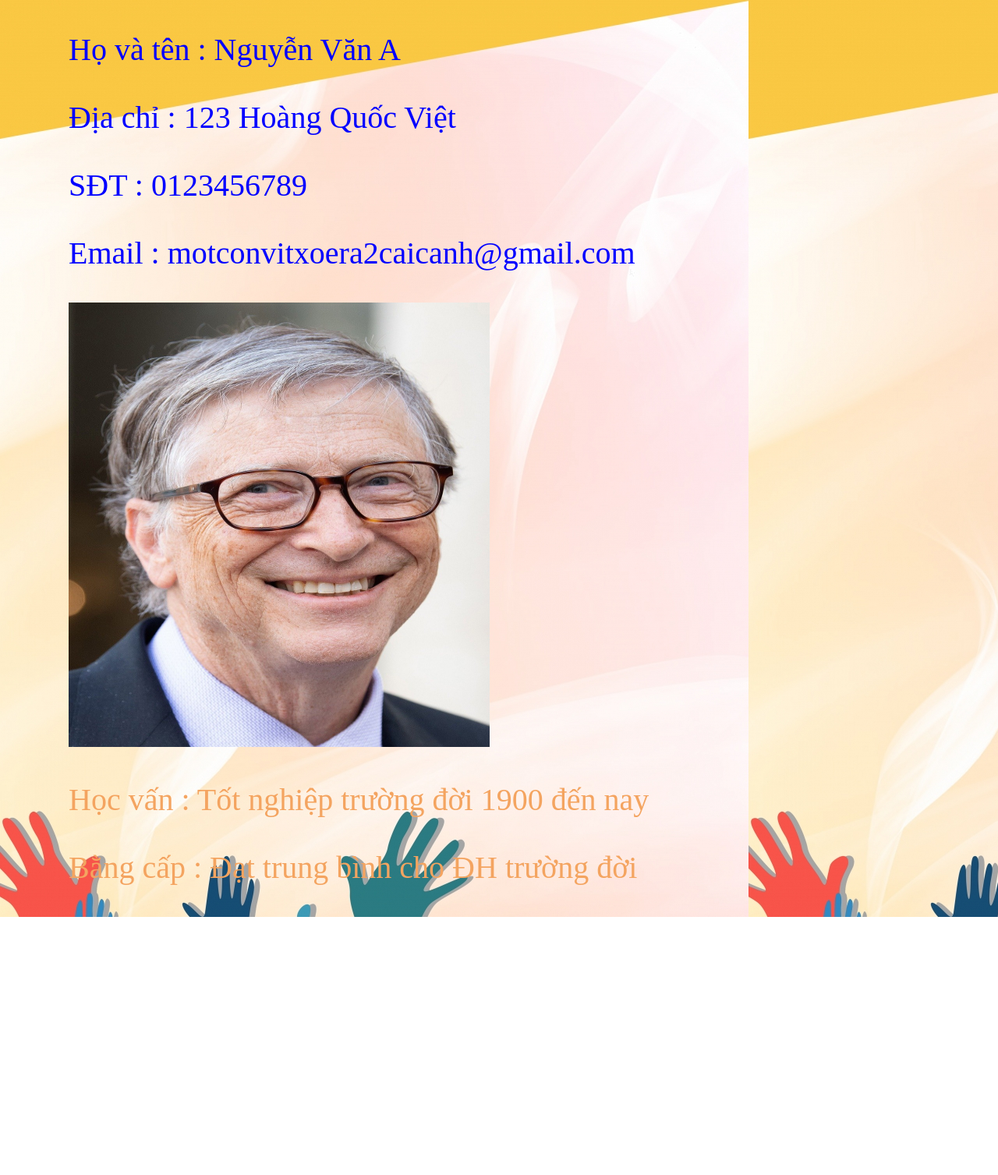
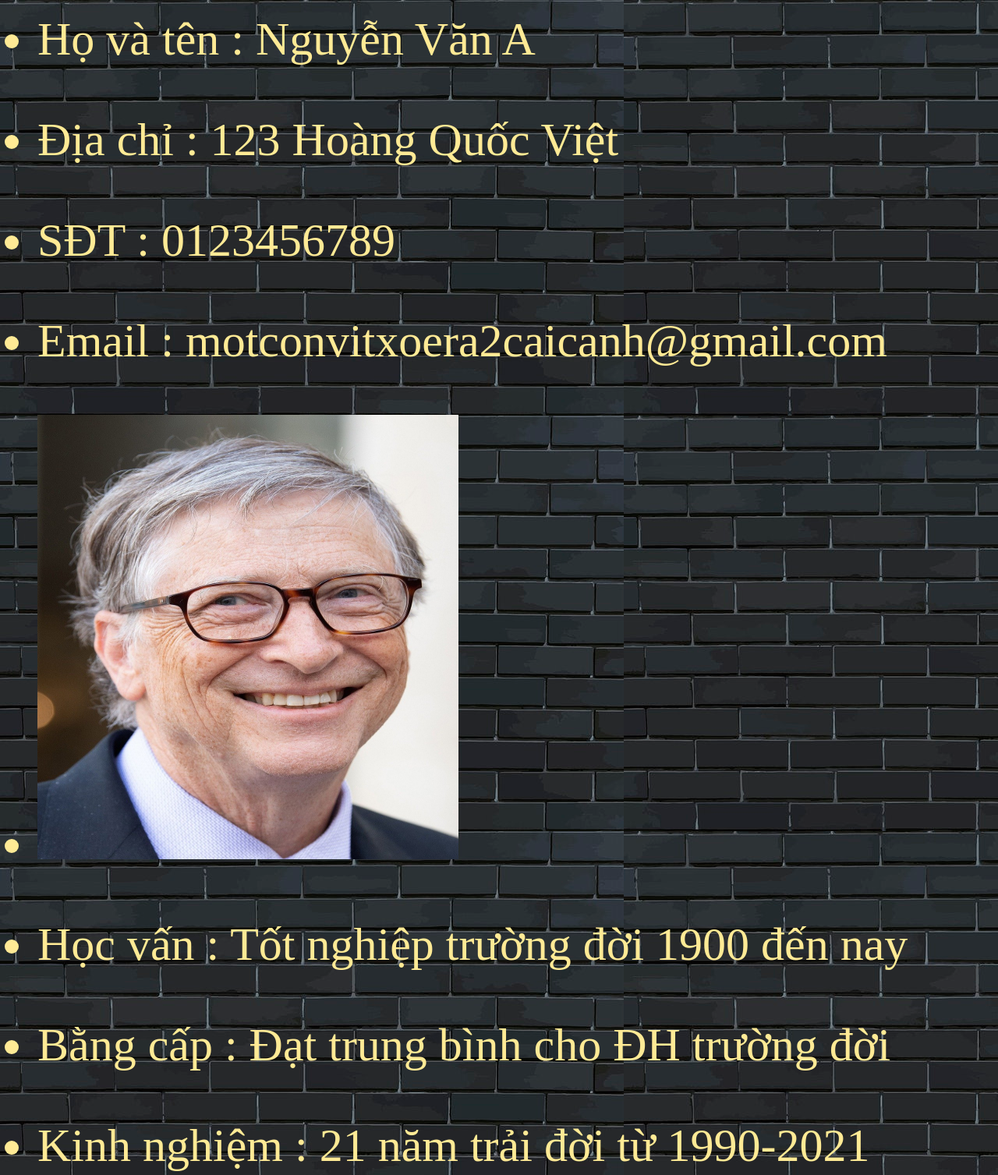
Before and after one commit to bumple/-T-o-trang-CV-c-nh-n, a plain HTML site: page sourcecode/index.html in a window 1280 px wide. Shown: the top 1507 px of the page at 78% size. Before the commit the page ends 1176 px from the top, so only its background shows below. Drawn offline with Linux system fonts and the light colour scheme.

Commit message:
them data

```diff
--- a/sourcecode/index.html
+++ b/sourcecode/index.html
@@ -5,25 +5,39 @@
     <title>CV</title>
     <style>
         body {
-            background-image: url("../img/1234.jpg")
+            background-image: url("../img/1.jpg")
         }
         p {
-            color: blue;
+            color:black;font-size: 60px;
+
+            font-family: "Droid Sans";
+
+        }
+
+        li {
+            color:#ffea95;font-size: 60px;
+
+            font-family: "Droid Sans";
+
         }
     </style>
 </head>
 <body>
     <ul>
-        <ol>
-            <p style="font-size:40px;">Họ và tên    : Nguyễn Văn A</p>
-            <p style="color:blue;font-size:40px;">Địa chỉ      : 123 Hoàng Quốc Việt<p>
-            <p style="color:blue;font-size:40px;">SĐT          : 0123456789</p>
-            <p style="color:blue;font-size:40px;">Email        : motconvitxoera2caicanh@gmail.com</p>
-            <p><img src="../img/614_v9_bc.jpg" height="570" width="540"/></p>
-            <p style="color: sandybrown;font-size: 40px;">Học vấn   : Tốt nghiệp trường đời 1900 đến nay</p>
-            <p style="color: sandybrown;font-size: 40px;">Bằng cấp  : Đạt trung bình cho ĐH trường đời</p>
 
-        </ol>
+            <li>Họ và tên    : Nguyễn Văn A</li>
+            <p><li>Địa chỉ      : 123 Hoàng Quốc Việt</li><p>
+            <p><li>SĐT          : 0123456789</li></p>
+            <p><li>Email        : motconvitxoera2caicanh@gmail.com</li></p>
+            <p><li><img src="../img/614_v9_bc.jpg" height="570" width="540"/></p>
+            <p><li>Học vấn   : Tốt nghiệp trường đời 1900 đến nay</li></p>
+            <p><li>Bằng cấp  : Đạt trung bình cho ĐH trường đời</li></p>
+            <p><li>Kinh nghiệm  : 21 năm trải đời từ 1990-2021</li></p>
+            <p><li>Định hướng phát triển bản thân  : Trở thành 1 coder dạo</li></p>
+
+
+
     </ul>
 </body>
 </html>
+        text-shadow: -1px 0 white, 0 1px white,      1px 0 white, 0 -1px white;
```
Also changed, not shown: img/1.jpg (added).
